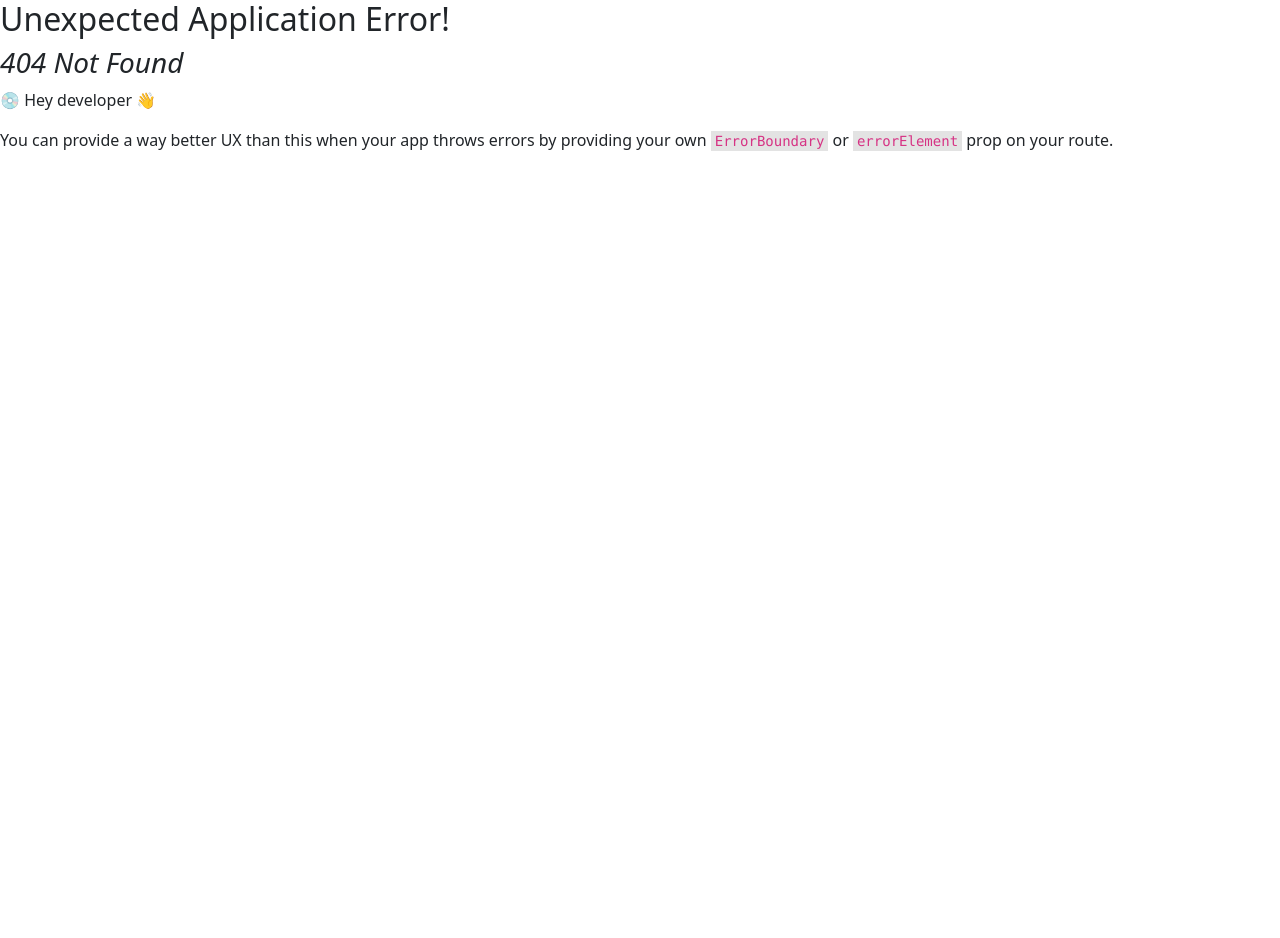
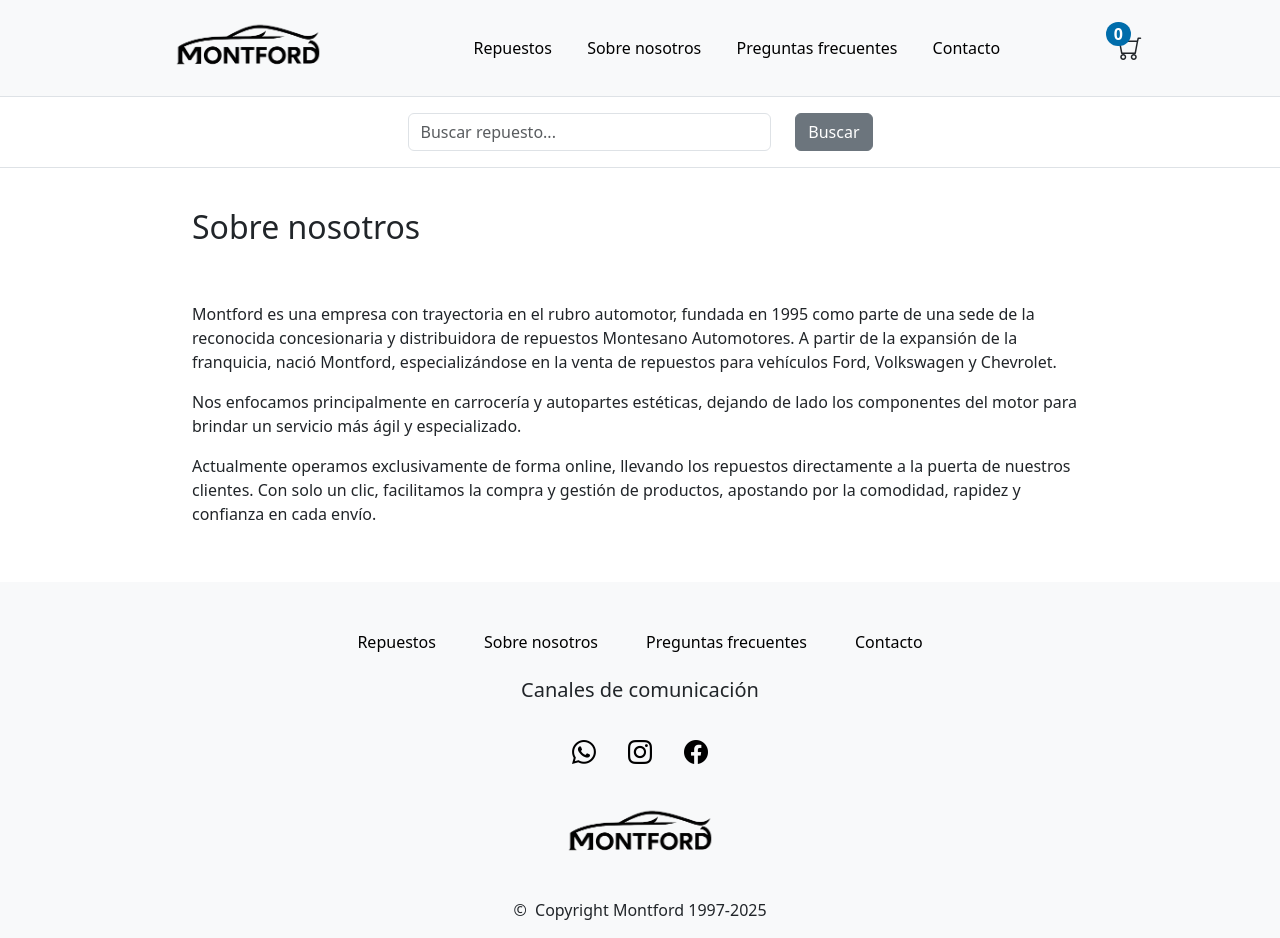
Before and after one commit to matiasealianelli/Catalogo-repuestos, a React (Vite) app: page /about in a window 1280 px wide. Before the commit this address had no page. Before the commit the page ends 800 px from the top, so only its background shows below. Built offline with nearby package versions, Linux system fonts and the light colour scheme.

Commit message:
Create component text About

```diff
--- /dev/null
+++ b/src/components/layout/about.jsx
@@ -0,0 +1,35 @@
+import "../../styles/about.css";
+import Layout from "../../components/layout/layout";
+
+export default function About() {
+  return (
+    <>
+      <Layout>
+        <section id="about" className="about">
+          <div className="conteinerTextsAbout">
+            <h2 className="titleAbout">Sobre nosotros</h2>
+            <p className="textAbout pt-5">
+              Montford es una empresa con trayectoria en el rubro automotor,
+              fundada en 1995 como parte de una sede de la reconocida
+              concesionaria y distribuidora de repuestos Montesano Automotores.
+              A partir de la expansión de la franquicia, nació Montford,
+              especializándose en la venta de repuestos para vehículos Ford,
+              Volkswagen y Chevrolet.
+            </p>
+            <p className="textAbout">
+              Nos enfocamos principalmente en carrocería y autopartes estéticas,
+              dejando de lado los componentes del motor para brindar un servicio
+              más ágil y especializado.
+            </p>
+            <p className="textAbout">
+              Actualmente operamos exclusivamente de forma online, llevando los
+              repuestos directamente a la puerta de nuestros clientes. Con solo
+              un clic, facilitamos la compra y gestión de productos, apostando
+              por la comodidad, rapidez y confianza en cada envío.
+            </p>
+          </div>
+        </section>
+      </Layout>
+    </>
+  );
+}
--- a/src/components/ui/components-footer/navBarFooter/navBarFooter.jsx
+++ b/src/components/ui/components-footer/navBarFooter/navBarFooter.jsx
@@ -11,7 +11,7 @@
         />
         <LinkNav
           className={"linkNav linkNavFooter"}
-          hrefLink={"#"}
+          hrefLink={"/about"}
           valueLink={"Sobre nosotros"}
         />
         <LinkNav
--- a/src/components/ui/components-header/navBarHeader/navBarHeader.jsx
+++ b/src/components/ui/components-header/navBarHeader/navBarHeader.jsx
@@ -13,7 +13,7 @@
         />
         <LinkNav
           className={"linkNav"}
-          hrefLink={"#"}
+          hrefLink={"/about"}
           valueLink={"Sobre nosotros"}
         />
         <LinkNav
--- a/src/pages/home.jsx
+++ b/src/pages/home.jsx
@@ -1,11 +1,11 @@
 import { Link } from "react-router-dom";
 import Hero from "../components/layout/hero";
+import About from "../components/layout/about";
 
 export default function Home() {
   return (
     <>
       <Hero />
-
     </>
   );
 }
--- /dev/null
+++ b/src/styles/about.css
@@ -0,0 +1,35 @@
+.about {
+  width: 100%;
+  min-width: 50vh;
+  padding: 2.5rem 0;
+  display: flex;
+  flex-direction: column;
+  align-items: center;
+  justify-content: center;
+  gap: 1.5rem;
+}
+.conteinerTextsAbout{
+  width: 70%;
+  display: flex;
+  flex-direction: column;
+}
+.titleAbout {
+  width: fit-content;
+  display: flex;
+}
+.textAbout {
+  width: 100%;
+  height: auto;
+
+  line-height: 1lh;
+}
+@media (min-width: 280px) and (max-width: 500px) {
+  .conteinerTextsAbout{
+    width: 90%;
+  }
+}
+@media (min-width: 500px) and (max-width: 900px) {
+  .conteinerTextsAbout{
+    width: 90%;
+  }
+}
```
Also changed, not shown: src/Router.jsx (+14 -10 lines).
